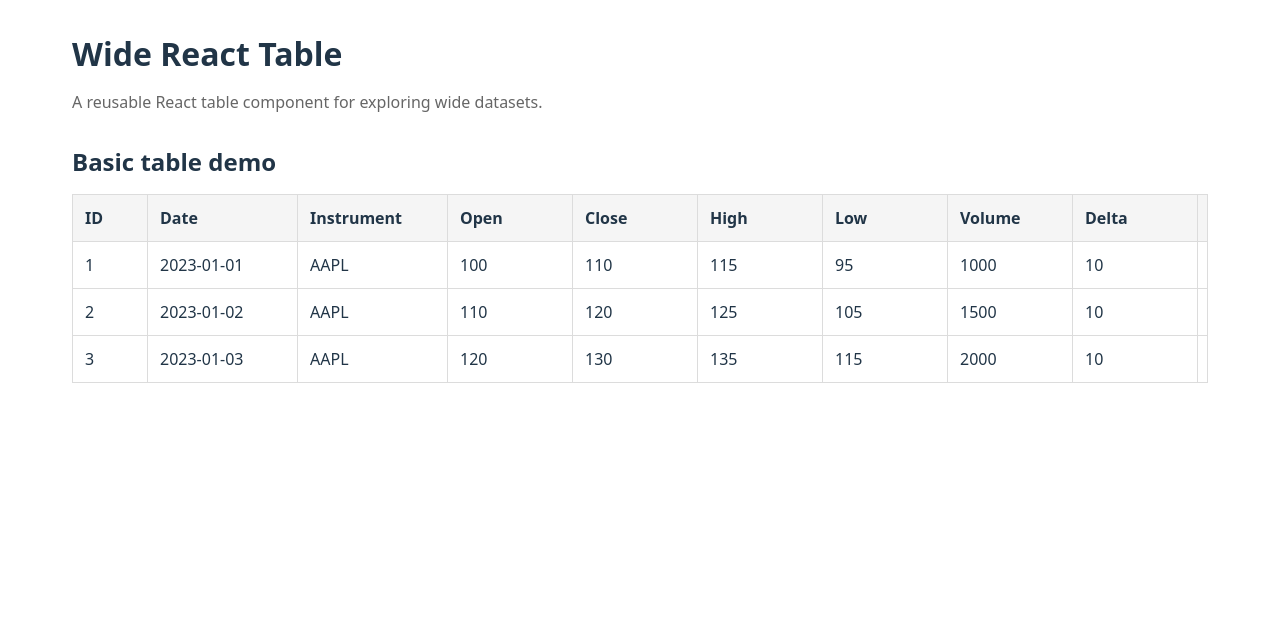
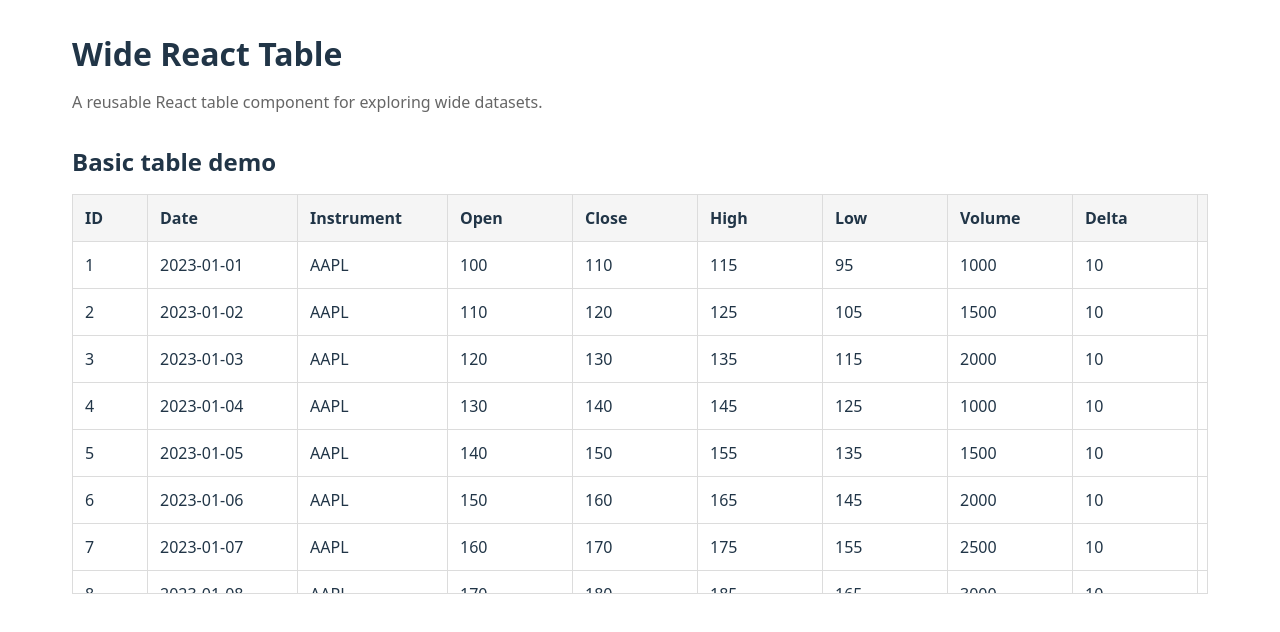
Before and after one commit to alenakatkova/wide-react-table, a React (Vite) app: page / in a window 1280 px wide. Shown: the top 632 px of the page. Built offline with nearby package versions, Linux system fonts and the light colour scheme.

Commit message:
feat: demo vertical scrolling with generated sample rows
Co-Authored-By: Claude Opus 5.5 (1M context) <noreply@anthropic.com>

```diff
--- a/src/demo/App.tsx
+++ b/src/demo/App.tsx
@@ -17,6 +17,7 @@ function App() {
           rows={sampleRows}
           getRowKey={(row) => row.id}
           defaultColumnWidth={125}
+          maxVisibleHeight={400}
         />
       </section>
     </main>
--- a/src/demo/sampleData.ts
+++ b/src/demo/sampleData.ts
@@ -26,7 +26,7 @@ export const sampleColumns: WideTableColumn<TradingSession>[] = [
   { key: 'comment', title: 'Comment', width: 300 },
 ] satisfies readonly WideTableColumn<TradingSession>[]
 
-export const sampleRows: TradingSession[] = [
+const handwrittenRows: TradingSession[] = [
   {
     id: '1',
     date: '2023-01-01',
@@ -64,3 +64,27 @@ export const sampleRows: TradingSession[] = [
       'This is a sample longer comment for the third trading session. It is intentionally verbose to test how the table handles longer text content in a cell. Lorem ipsum dolor sit amet, consectetur adipiscing elit. Sed do eiusmod tempor incididunt ut labore et dolore magna aliqua.',
   },
 ]
+
+/** Extra rows so the demo overflows `maxVisibleHeight` and scrolls vertically. */
+function generateRows(count: number, startId: number): TradingSession[] {
+  return Array.from({ length: count }, (_, index) => {
+    const id = startId + index
+
+    return {
+      id: String(id),
+      date: `2023-01-${String(id).padStart(2, '0')}`,
+      instrument: 'AAPL',
+      open: 130 + index * 10,
+      close: 140 + index * 10,
+      high: 145 + index * 10,
+      low: 125 + index * 10,
+      volume: 1000 + index * 500,
+      delta: 10,
+    }
+  })
+}
+
+export const sampleRows: TradingSession[] = [
+  ...handwrittenRows,
+  ...generateRows(15, handwrittenRows.length + 1),
+]
```
